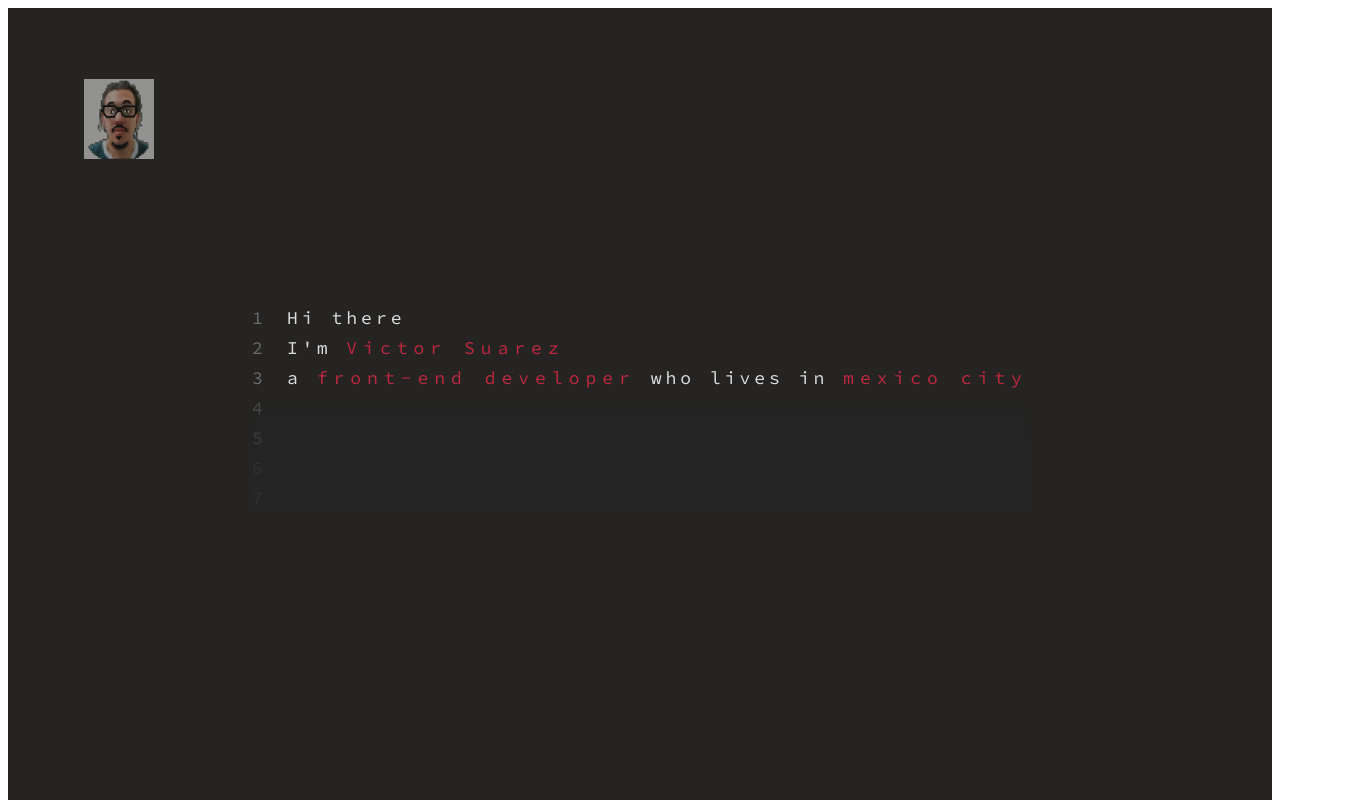
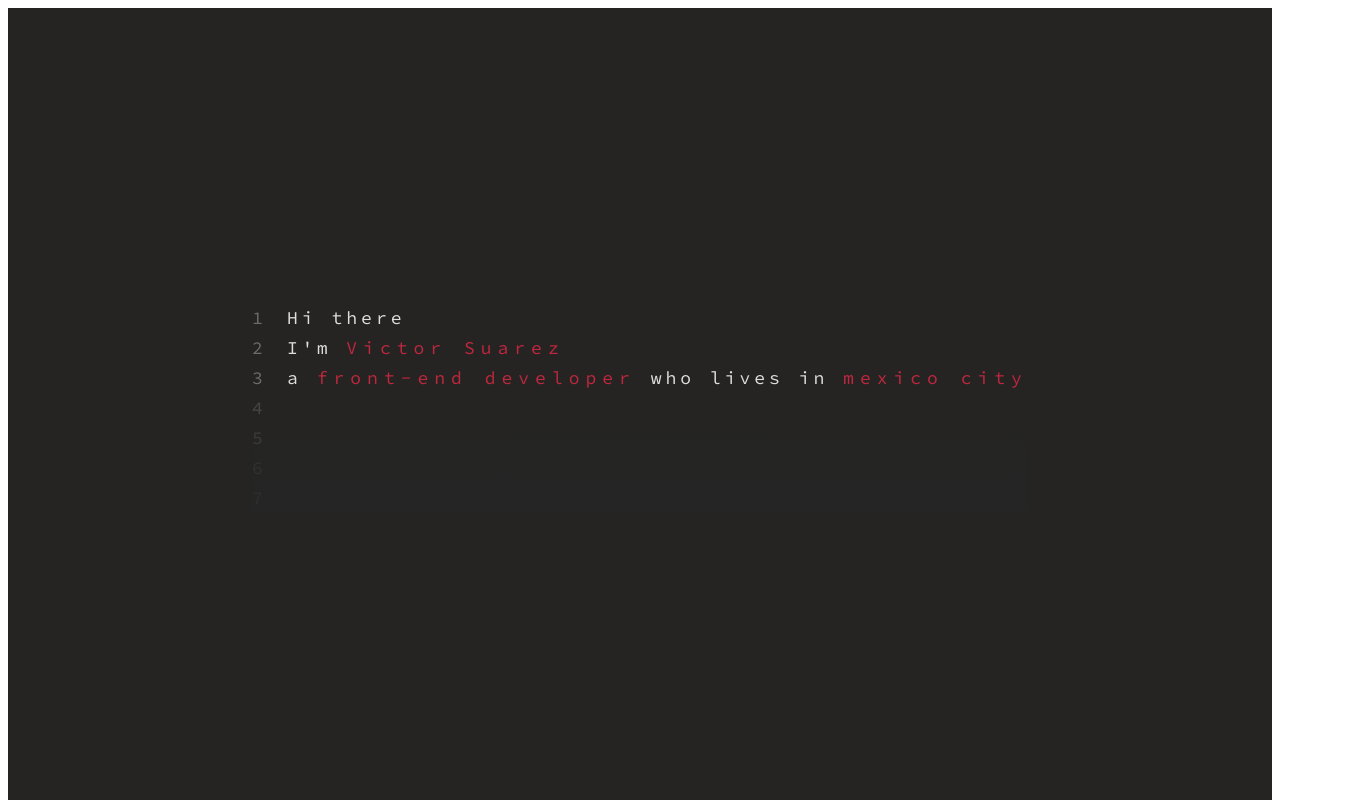
Before and after one commit to Ahauk/portfolio, a plain HTML site: page index.html in a window 1280 px wide. Shown: the top 800 px of the page, 1348 px wide, since content can reach past the window. Drawn offline with Linux system fonts and the light colour scheme.

Commit message:
comment logo

```diff
--- a/index.html
+++ b/index.html
@@ -10,7 +10,7 @@
 <body>
     <div class="container">
     <header class="header">
-        <div class="icon logo"></div>
+        <!-- <div class="icon logo"></div> -->
         <div class="introduction">
             <div class="line">
                 <span class="line-number">1</span>
```
